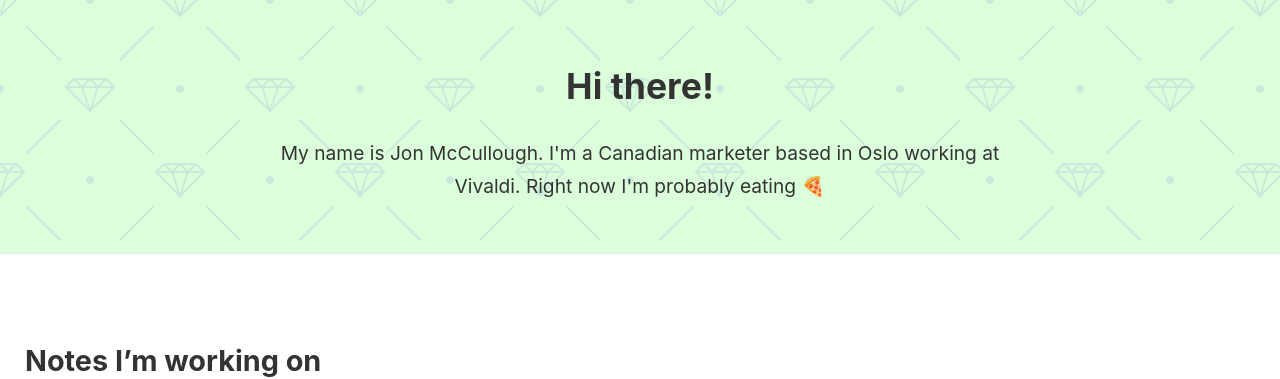
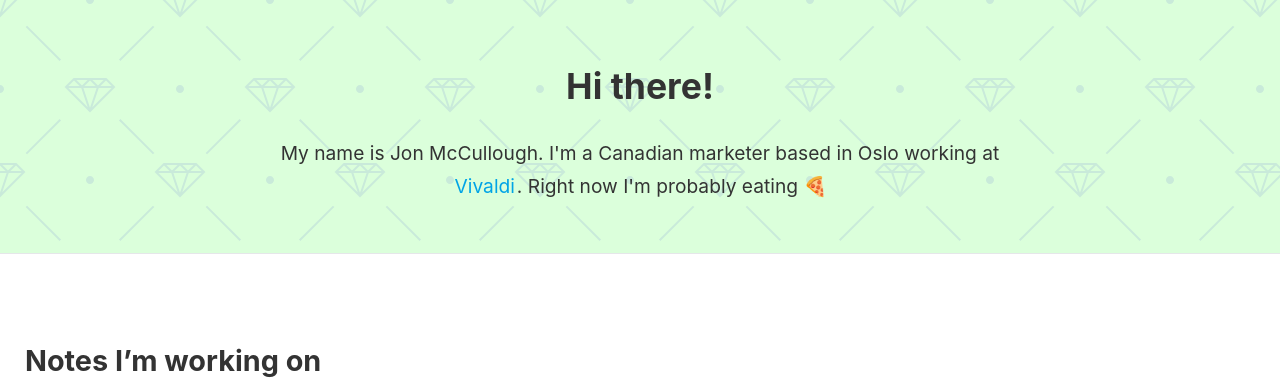
Before and after one commit to jonmccull/digital-garden, a Jekyll site: the page built from _pages/index-page.md, in a window 1280 px wide. Shown: the top 379 px of the page. Built offline with Jekyll 4.4.1, drawn with Linux system fonts in a browser that asks for light colours.

Commit message:
Add internal link to index page
Still can’t figure out why the styling isn’t being applied on the index page though

Signed-off-by: Jon McCullough <jonmccull@pm.me>

```diff
--- a/_layouts/index-page.html
+++ b/_layouts/index-page.html
@@ -1,5 +1,6 @@
 <!DOCTYPE html>
 <html lang="en">
+         {% include link-previews.html wrapperQuerySelector="content" %}
 
     <!-- The hero section with blog cover image as a background defined in style.css -->
     <div class="hero-wrap">
@@ -9,7 +10,7 @@
        <!-- <p class="hero-avatar"><img srcset="{{img_url profile_image size="xxs"}}, {{img_url profile_image size="xs"}} 2x" src="{{img_url profile_image size="xxs"}}" alt="{{name}}" class="avatar" /></p>       -->
 
         <h2 class="hero-title">Hi there!</h2>
-        <p class="hero-description">My name is Jon McCullough. I'm a Canadian marketer based in Oslo working at Vivaldi. Right now I'm probably eating 🍕</p>
+        <p class="hero-description">My name is Jon McCullough. I'm a Canadian marketer based in Oslo working at <a class="internal-link" href="/vivaldi/">Vivaldi</a>. Right now I'm probably eating 🍕</p>
 
       </div><!-- .inner -->
     </section><!-- .hero -->
@@ -22,7 +23,6 @@
               {% include head.html %}
               {{ content }}
         </div>
-        {% include link-previews.html wrapperQuerySelector="content" %}
       </body>
     </main>
 
```
